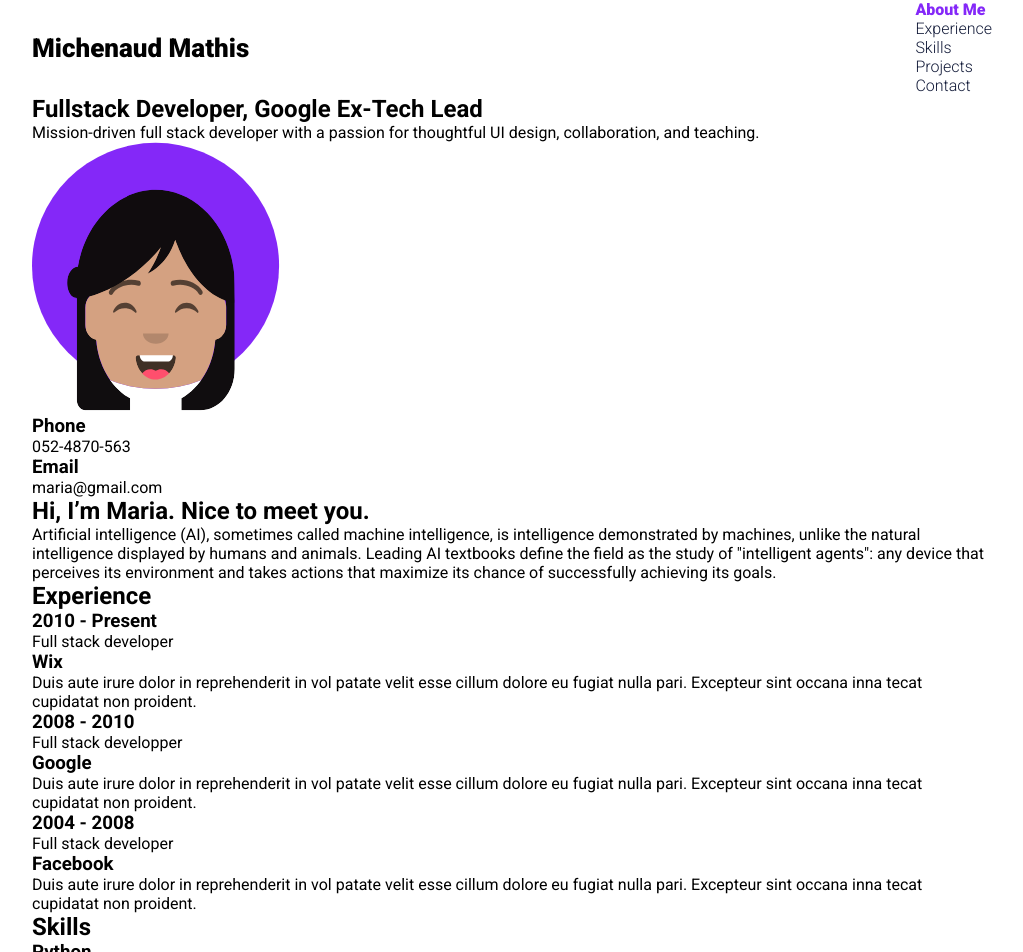
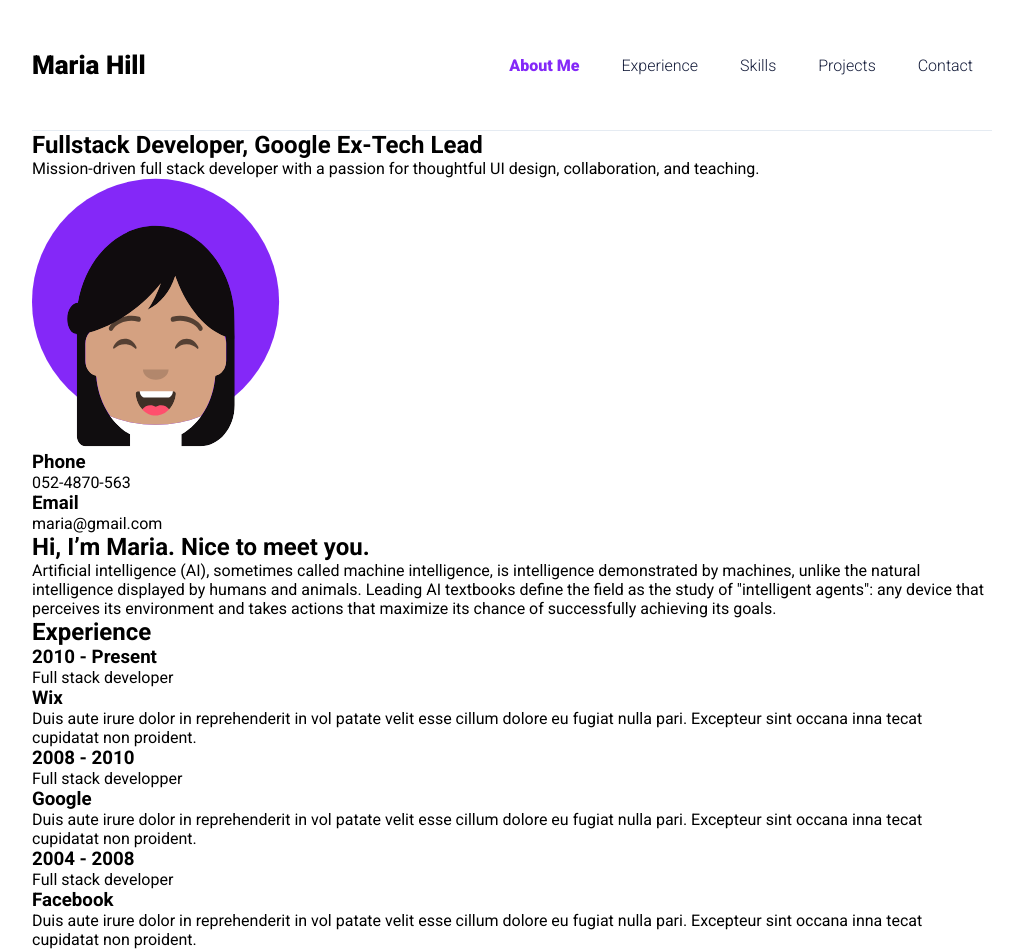
Before and after one commit to MathisMchd/dmwebdev, a plain HTML site: page index.html in a window 1280 px wide. Shown: the top 952 px of the page, without its empty margins (128-1151 px from the left). Drawn offline with Linux system fonts and the light colour scheme.

Commit message:
css nav bar

```diff
--- a/index.html
+++ b/index.html
@@ -12,7 +12,7 @@
 </head>
 <body>
     <header>
-        <h1 class="nav-h1">Michenaud Mathis</h1>
+        <h1 class="myname-nav">Maria Hill</h1>
         <nav>
             <ul class="nav_links">
                 <li><a href="#"><span class="violet">About Me</span></a></li>
@@ -162,7 +162,7 @@
     </section>
     <section class="footer">
         <footer>
-
+            <h1>penser a mettre le lien de téléchargement du document !</h1>
         </footer>
     </section>
 </body>
--- a/styles/style.css
+++ b/styles/style.css
@@ -11,32 +11,55 @@
     --blue-2:#535E88;
     --blue-3:#DCDCDE;
     --blue-4:#F9FBFD;
-}
-body {
-    max-width: 960px;
-    margin: 0 auto;
-    font-family: 'Roboto', sans-serif;
-}
-.nav-h1 {
-    font-weight: 900;
-    font-size: 26px;
-}
-li, a {
-    font-weight: 300;
-    font-size: 16px;
-    text-decoration: none;
-    list-style: none;
-    color: var(--blue-1);
+    --border-line:#E5EBF2;
 }
 .violet {
     font-weight: 900;
     color: var(--accent);
 }
 
-header {
+body {
+    margin: 0 auto;
+    max-width: 960px;
+    font-family: 'Roboto', sans-serif;
+}
+
+
+ /* NAV BAR */
+ header {
+
     display: flex;
     justify-content: space-between;
     align-items: center;
+    padding: 50px 0px;
+    border-bottom: 1px solid var(--border-line);
+}
 
+.myname-nav {
+    font-weight: 900;
+    font-size: 26px;
+}
+
+.nav_links li, a {
+    font-weight: 300;
+    font-size: 16px;
+    text-decoration: none;
+    color: var(--blue-1);
+}
+
+.nav_links {
+    list-style: none;
+}
+
+.nav_links li {
+    display: inline-block;
+    padding: 0px 19px;
+}
+
+.nav_links li a {
+    transition: all 0.25s ease-in-out;
+}
+.nav_links li a:hover {
+    color:var(--accent)
 }
 /* 960 de largeur */
```
